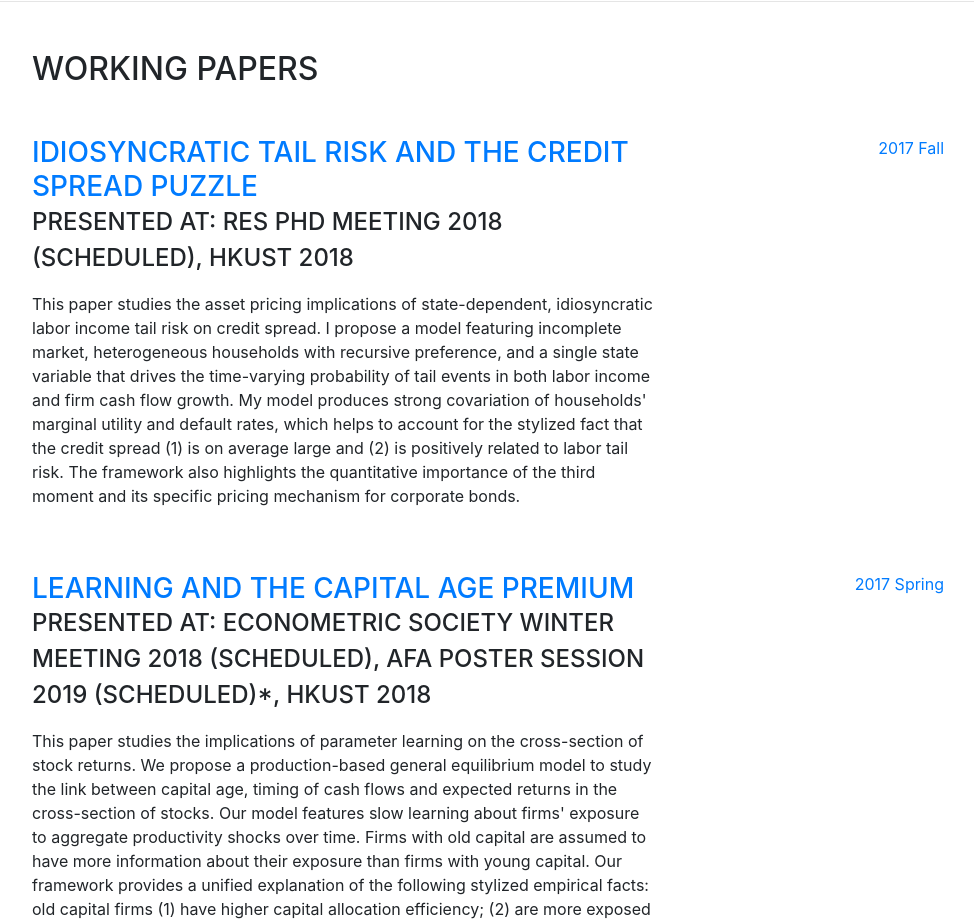
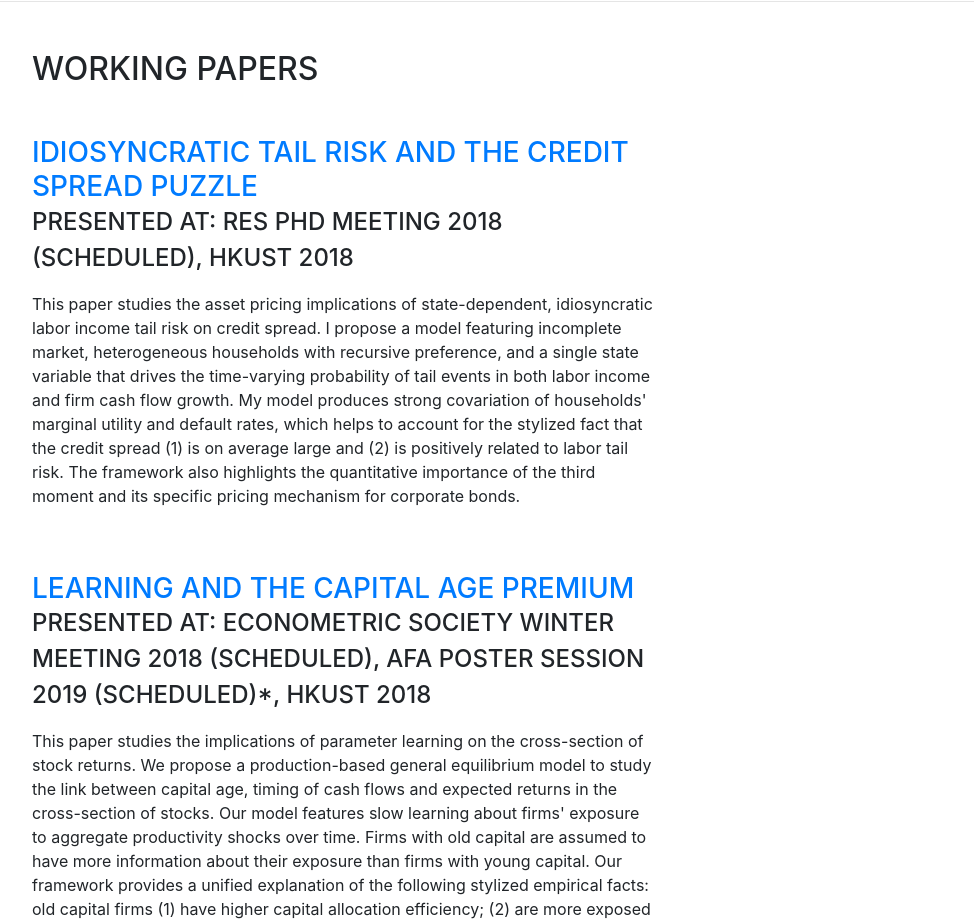
Before and after one commit to chenjie-xu/chenjie-xu.github.io, a website with bundled scripts: page index.html in a window 1280 px wide. Shown: the part 1600-2524 px from the top of the page, without its empty margins (288-1262 px from the left). Built offline with nearby package versions, Linux system fonts and the light colour scheme; a web font is replaced by a local one.

Commit message:
delete paper date

```diff
--- a/index.html
+++ b/index.html
@@ -143,7 +143,7 @@
               <p>This paper studies the asset pricing implications of state-dependent, idiosyncratic labor income tail risk on credit spread. I propose a model featuring incomplete market, heterogeneous households with recursive preference, and a single state variable that drives the time-varying probability of tail events in both labor income and firm cash flow growth. My model produces strong covariation of households' marginal utility and default rates, which helps to account for the stylized fact that the credit spread (1) is on average large and (2) is positively related to labor tail risk. The framework also highlights the quantitative importance of the third moment and its specific pricing mechanism for corporate bonds.</p>
             </div>
             <div class="resume-date text-md-right">
-              <span class="text-primary">2017 Fall</span>
+              <span class="text-primary"> </span>
             </div>
           </div>
 
@@ -154,7 +154,7 @@
               <p>This paper studies the implications of parameter learning on the cross-section of stock returns. We propose a production-based general equilibrium model to study the link between capital age, timing of cash flows and expected returns in the cross-section of stocks. Our model features slow learning about firms' exposure to aggregate productivity shocks over time. Firms with old capital are assumed to have more information about their exposure than firms with young capital. Our framework provides a unified explanation of the following stylized empirical facts: old capital firms (1) have higher capital allocation efficiency; (2) are more exposed to aggregate productivity shocks and hence earn higher expected returns, which we call it the capital age premium; (3) have shorter cash-flow duration, as compared with young capital firms.</p>
             </div>
             <div class="resume-date text-md-right">
-              <span class="text-primary">2017 Spring</span>
+              <span class="text-primary"> </span>
             </div>
           </div>
 
```
